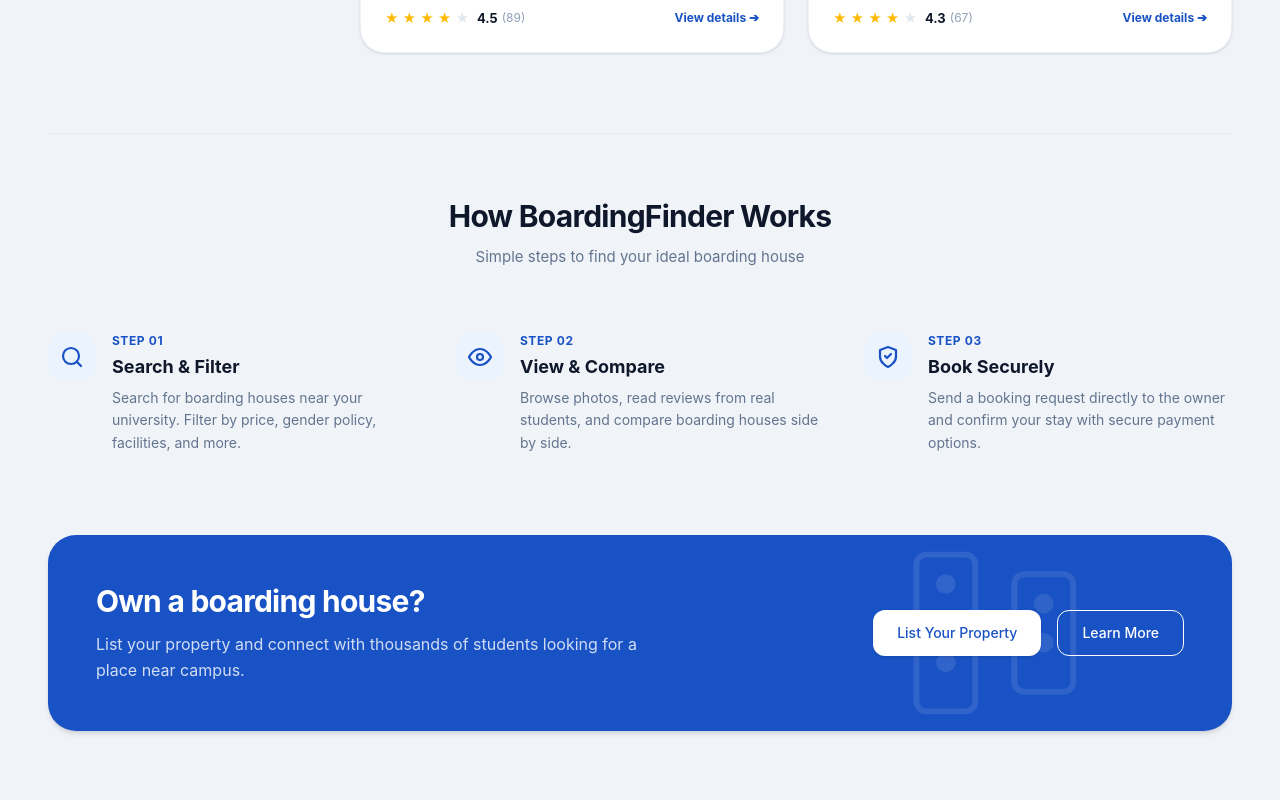
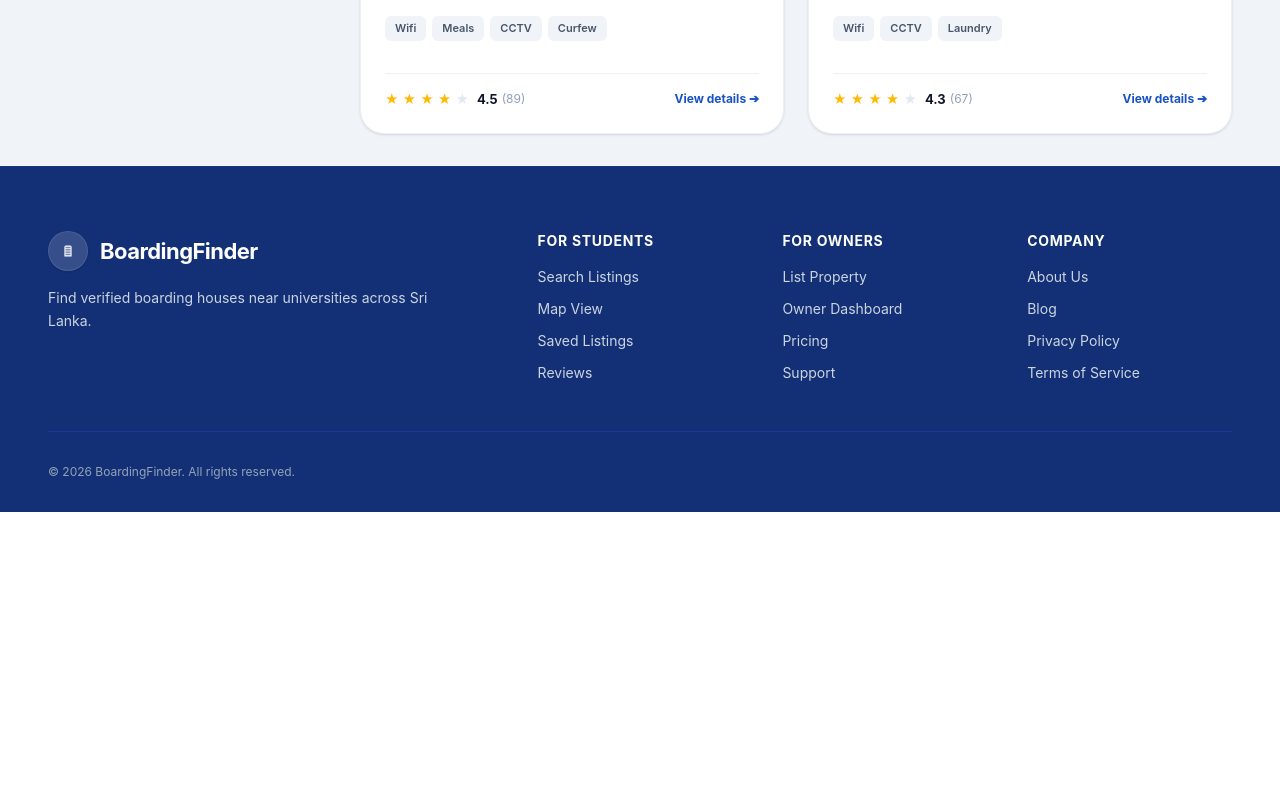
Before and after one commit to fazilmuhammad20020719-ai/boarding_finder-Front-end, a React app: page /search in a window 1280 px wide. Shown: the part 1520-2320 px from the top of the page. After the commit the page ends 2032 px from the top, so only its background shows below. Built offline with nearby package versions, Linux system fonts and the light colour scheme; the HTML template or start-up script is replaced by a standard one.

Commit message:
Update frontend pages and layout styles

```diff
--- a/src/pages/Search.jsx
+++ b/src/pages/Search.jsx
@@ -1,5 +1,6 @@
 import React, { useState, useMemo, useEffect } from 'react';
 import { Link, useNavigate } from 'react-router-dom';
+import Navbar from '../components/Navbar';
 
 const MOCK_LISTINGS = [
   {
@@ -220,6 +221,7 @@
 
   return (
     <div className="min-h-screen bg-[#f0f4f9] flex flex-col font-sans antialiased text-[#0f172a]">
+      <Navbar isLoggedIn={true} onLogout={handleLogout} likedCount={likedCount} activeTab="search" />
 
       <main className="flex-grow max-w-7xl w-full mx-auto px-6 md:px-12 py-8">
 
@@ -695,110 +697,6 @@
           </div>
         )}
 
-        {/* ===== HOW IT WORKS SECTION ===== */}
-        <div className="my-20 border-t border-[#e2e8f0]/60 pt-16">
-          <div className="text-center mb-16">
-            <h2 className="text-3xl font-bold text-[#0f172a] tracking-tight mb-3">
-              How BoardingFinder Works
-            </h2>
-            <p className="text-slate-500 text-[15px] font-normal">
-              Simple steps to find your ideal boarding house
-            </p>
-          </div>
-
-          <div className="grid grid-cols-1 md:grid-cols-3 gap-10">
-            {/* Step 1 */}
-            <div className="flex items-start gap-4">
-              <div className="w-12 h-12 rounded-2xl bg-[#ebf3ff] text-[#1952c4] flex items-center justify-center flex-shrink-0">
-                <svg className="w-6 h-6" fill="none" stroke="currentColor" strokeWidth="2.2" strokeLinecap="round" strokeLinejoin="round" viewBox="0 0 24 24">
-                  <circle cx="11" cy="11" r="8" />
-                  <line x1="21" y1="21" x2="16.65" y2="16.65" />
-                </svg>
-              </div>
-              <div className="flex flex-col">
-                <span className="text-[#1952c4] text-xs font-bold uppercase tracking-wider mb-1">Step 01</span>
-                <h3 className="text-lg font-bold text-[#0f172a] mb-1.5">Search & Filter</h3>
-                <p className="text-slate-500 text-sm leading-relaxed font-normal">
-                  Search for boarding houses near your university. Filter by price, gender policy, facilities, and more.
-                </p>
-              </div>
-            </div>
-
-            {/* Step 2 */}
-            <div className="flex items-start gap-4">
-              <div className="w-12 h-12 rounded-2xl bg-[#ebf3ff] text-[#1952c4] flex items-center justify-center flex-shrink-0">
-                <svg className="w-6 h-6" fill="none" stroke="currentColor" strokeWidth="2.2" strokeLinecap="round" strokeLinejoin="round" viewBox="0 0 24 24">
-                  <path d="M1 12s4-8 11-8 11 8 11 8-4 8-11 8-11-8-11-8z" />
-                  <circle cx="12" cy="12" r="3" />
-                </svg>
-              </div>
-              <div className="flex flex-col">
-                <span className="text-[#1952c4] text-xs font-bold uppercase tracking-wider mb-1">Step 02</span>
-                <h3 className="text-lg font-bold text-[#0f172a] mb-1.5">View & Compare</h3>
-                <p className="text-slate-500 text-sm leading-relaxed font-normal">
-                  Browse photos, read reviews from real students, and compare boarding houses side by side.
-                </p>
-              </div>
-            </div>
-
-            {/* Step 3 */}
-            <div className="flex items-start gap-4">
-              <div className="w-12 h-12 rounded-2xl bg-[#ebf3ff] text-[#1952c4] flex items-center justify-center flex-shrink-0">
-                <svg className="w-6 h-6" fill="none" stroke="currentColor" strokeWidth="2.2" strokeLinecap="round" strokeLinejoin="round" viewBox="0 0 24 24">
-                  <path d="M12 22s8-4 8-10V5l-8-3-8 3v7c0 6 8 10 8 10z" />
-                  <path d="m9 11 2 2 4-4" />
-                </svg>
-              </div>
-              <div className="flex flex-col">
-                <span className="text-[#1952c4] text-xs font-bold uppercase tracking-wider mb-1">Step 03</span>
-                <h3 className="text-lg font-bold text-[#0f172a] mb-1.5">Book Securely</h3>
-                <p className="text-slate-500 text-sm leading-relaxed font-normal">
-                  Send a booking request directly to the owner and confirm your stay with secure payment options.
-                </p>
-              </div>
-            </div>
-          </div>
-        </div>
-
-        {/* ===== OWN A BOARDING HOUSE CTA BANNER ===== */}
-        <div className="bg-[#1952c4] rounded-[28px] p-8 sm:p-12 text-white flex flex-col md:flex-row items-center justify-between gap-8 mb-10 shadow-md relative overflow-hidden">
-          <div className="absolute right-0 top-0 bottom-0 w-[40%] opacity-10 pointer-events-none hidden md:block">
-            <svg className="w-full h-full" viewBox="0 0 200 200" fill="none" xmlns="http://www.w3.org/2000/svg">
-              <rect x="20" y="20" width="60" height="160" rx="10" stroke="white" strokeWidth="6"/>
-              <rect x="120" y="40" width="60" height="120" rx="10" stroke="white" strokeWidth="6"/>
-              <circle cx="50" cy="50" r="10" fill="white"/>
-              <circle cx="50" cy="90" r="10" fill="white"/>
-              <circle cx="50" cy="130" r="10" fill="white"/>
-              <circle cx="150" cy="70" r="10" fill="white"/>
-              <circle cx="150" cy="110" r="10" fill="white"/>
-            </svg>
-          </div>
-
-          <div className="max-w-xl text-left relative z-10">
-            <h2 className="text-2xl sm:text-3xl font-bold tracking-tight mb-3">
-              Own a boarding house?
-            </h2>
-            <p className="text-white/80 text-sm sm:text-base leading-relaxed font-normal">
-              List your property and connect with thousands of students looking for a place near campus.
-            </p>
-          </div>
-
-          <div className="flex flex-wrap gap-4 flex-shrink-0 relative z-10">
-            <button
-              onClick={() => navigate('/register')}
-              className="px-6 py-3 bg-white hover:bg-slate-100 text-[#1952c4] font-bold rounded-xl transition-all shadow-sm text-sm cursor-pointer border-none font-medium"
-            >
-              List Your Property
-            </button>
-            <button
-              onClick={() => navigate('/register')}
-              className="px-6 py-3 border border-white hover:bg-white/10 text-white font-bold rounded-xl transition-all text-sm cursor-pointer bg-transparent font-medium"
-            >
-              Learn More
-            </button>
-          </div>
-        </div>
-
       </main>
 
       {/* ===== FOOTER ===== */}
```
